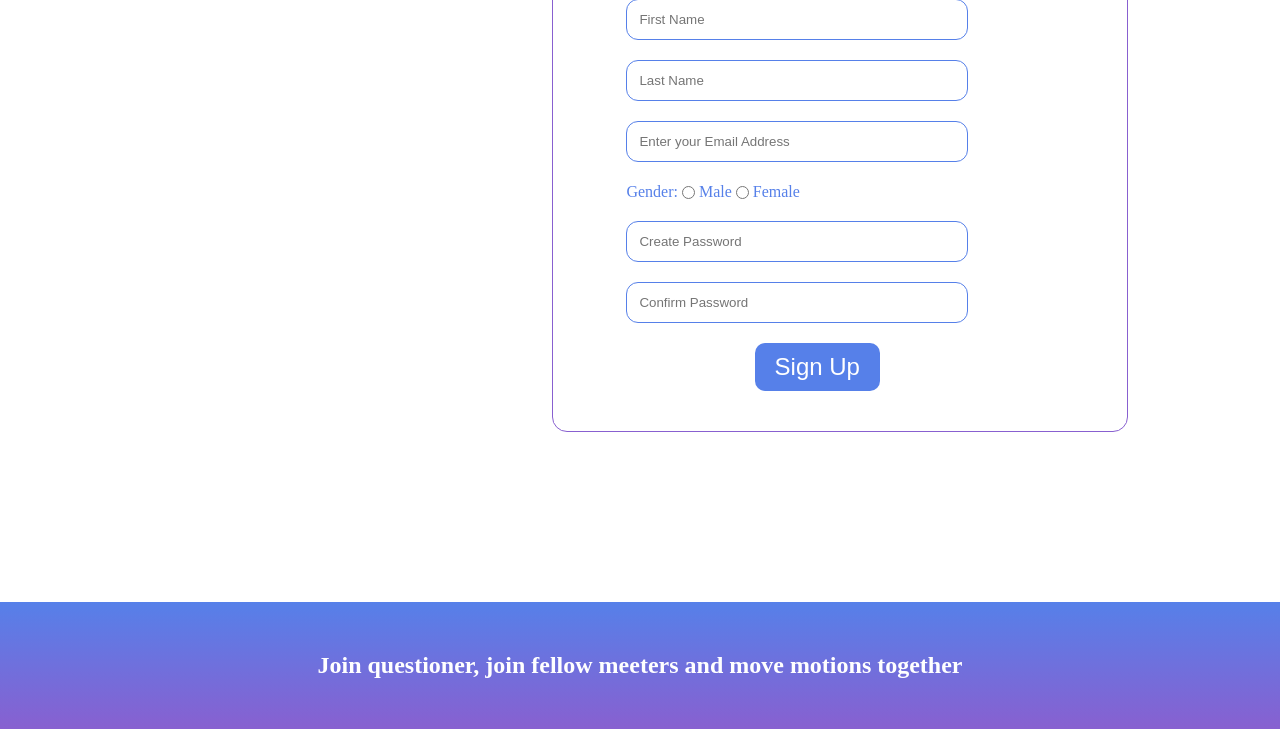
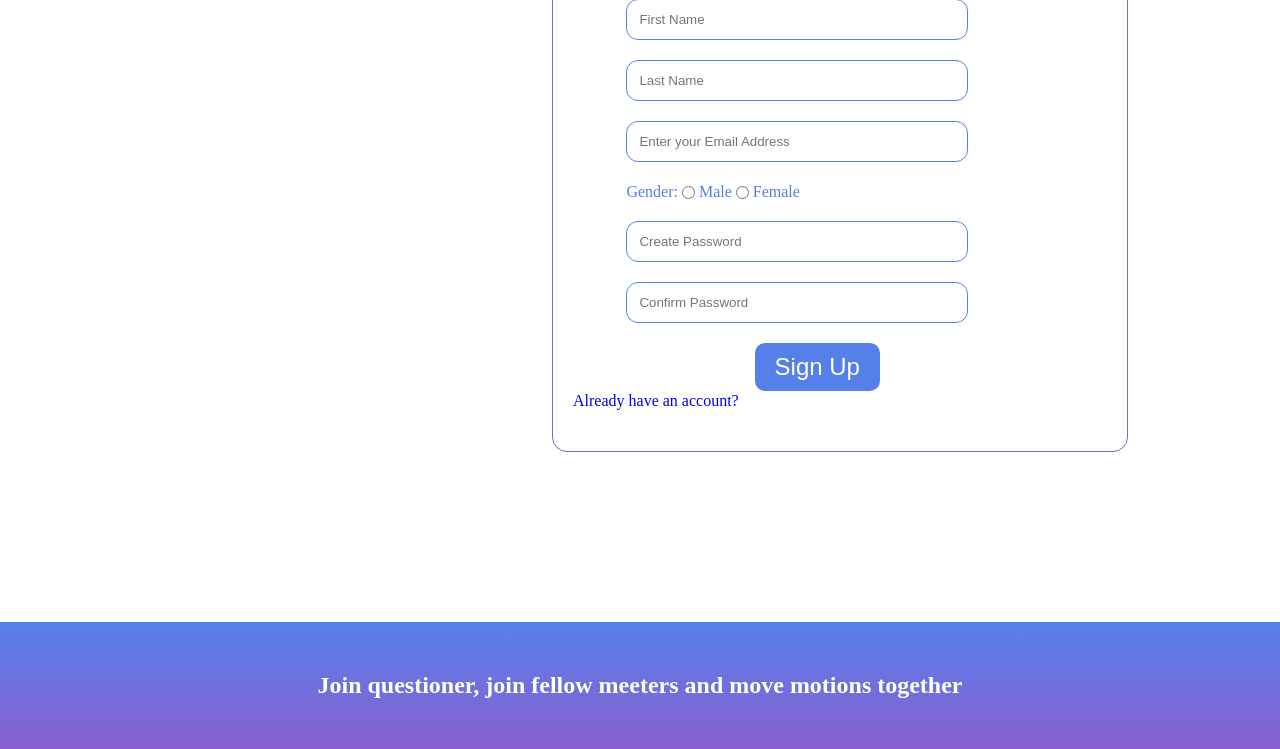
Before and after one commit to ceexon/the-Questioner, a Python web app: template UI/templates/signup.html in a window 1280 px wide. Shown: the part 495-1244 px from the top of the page. Run offline with Jinja, Linux system fonts and the light colour scheme; the template is opened without the code that fills it, so the values that code supplies are empty.

Commit message:
update signup alternative text

```diff
--- a/UI/templates/signup.html
+++ b/UI/templates/signup.html
@@ -45,6 +45,8 @@
             <input type="password" name="c-password" placeholder="Confirm Password">
             <input type="submit" name="dign-up" role="button" value="Sign Up">
         </form>
+        <a href="login.html" class="altenative-form-text">
+            Already have an account?</a>
     </section>
 
     <footer class="main-footer">
```
